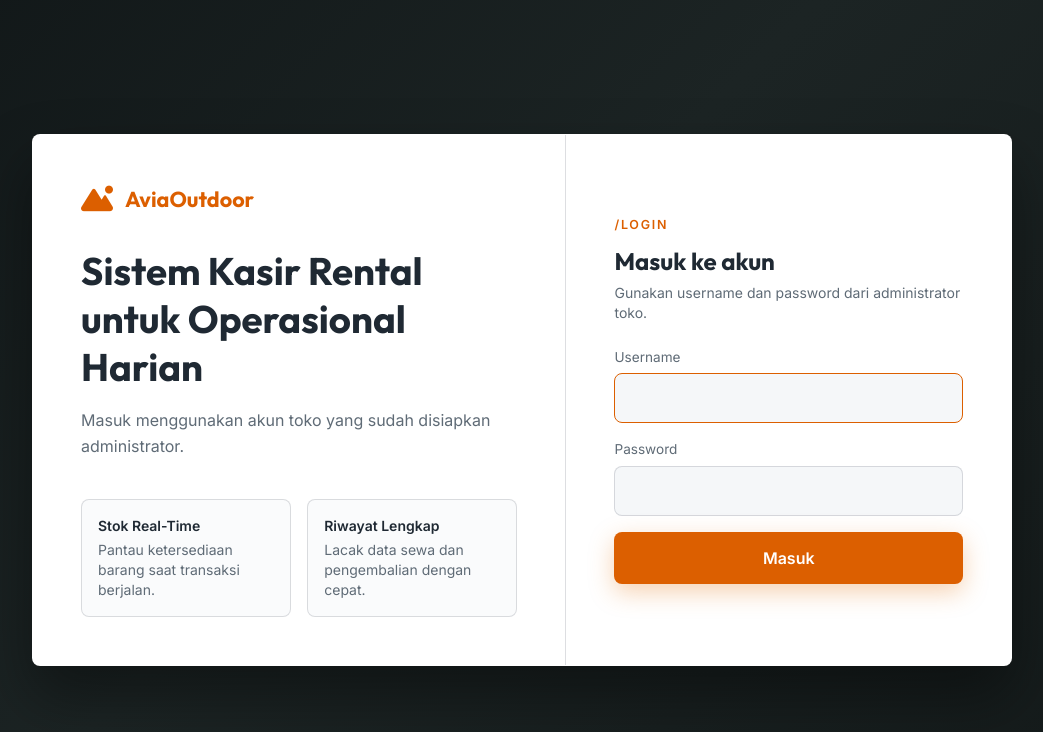
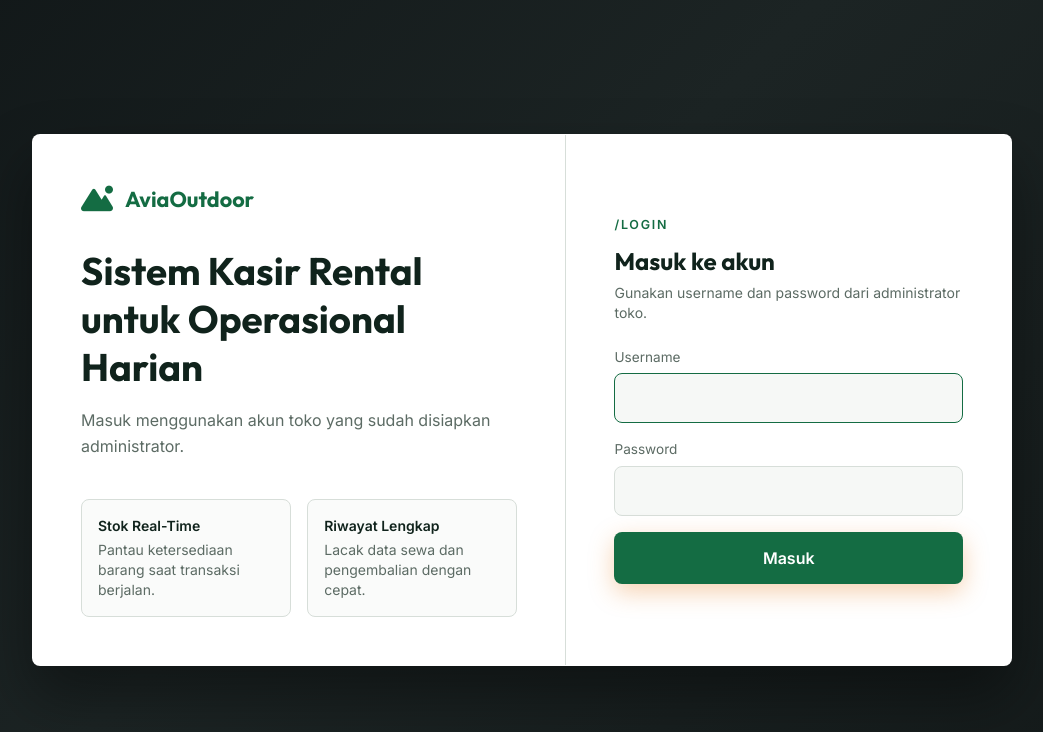
Before and after one commit to PaneramA/kasir-avia-outdoor, a React (Vite) app in the folder apps/web/: page /login in a window 1280 px wide. Shown: the top 732 px of the page, without its empty margins (118-1161 px from the left). Built offline with nearby package versions, Linux system fonts and the light colour scheme; no server answers.

Commit message:
style: establish green theme foundation

```diff
--- a/apps/web/src/components/Sidebar.jsx
+++ b/apps/web/src/components/Sidebar.jsx
@@ -124,7 +124,7 @@ const Sidebar = ({ currentUser, subscriptionSummary, onLogout, isMobileOpen, onC
                             title={displayName}
                         >
                             <div className="flex min-w-0 items-center gap-3">
-                                <img className="h-9 w-9 rounded-full border border-accent object-cover" src={`https://ui-avatars.com/api/?name=${encodeURIComponent(displayName)}&background=E67E22&color=fff`} alt="User" />
+                                <img className="h-9 w-9 rounded-full border border-accent object-cover" src={`https://ui-avatars.com/api/?name=${encodeURIComponent(displayName)}&background=146c43&color=fff`} alt="User" />
                                 <div className={`flex min-w-0 flex-col ${labelVisibilityClass}`}>
                                     <span className="line-clamp-1 text-[0.9rem] font-semibold text-text-main">{displayName}</span>
                                     <span className="text-[0.75rem] capitalize text-text-muted">{displayRole}</span>
--- a/apps/web/src/index.css
+++ b/apps/web/src/index.css
@@ -5,17 +5,17 @@
   :root,
   [data-theme="light"] {
     --primary: #ffffff;
-    --secondary: #f7f9fa;
-    --accent: #dc5f00;
-    --accent-hover: #b84d00;
-    --text-main: #1f2933;
-    --text-muted: #5f6b76;
-    --bg-main: #f5f7f9;
+    --secondary: #f6f8f6;
+    --accent: #146c43;
+    --accent-hover: #0f5132;
+    --text-main: #10231c;
+    --text-muted: #5c6b64;
+    --bg-main: #f6f8f6;
     --sidebar-bg: #ffffff;
     --card-bg: #ffffff;
-    --surface-hover: #eef2f5;
-    --border: rgba(15, 23, 42, 0.14);
-    --radius: 12px;
+    --surface-hover: #eef5f1;
+    --border: #d7ded9;
+    --radius: 6px;
     --transition: all 0.3s cubic-bezier(0.4, 0, 0.2, 1);
   }
 
@@ -23,15 +23,15 @@
   [data-theme="dark"] {
     --primary: #2d3a3a;
     --secondary: #1e2727;
-    --accent: #dc5f00;
-    --accent-hover: #b84d00;
+    --accent: #5fd08a;
+    --accent-hover: #7ae0a1;
     --text-main: #f2f4f3;
     --text-muted: #a0a5a3;
     --bg-main: #141a1a;
     --sidebar-bg: #1a2222;
     --card-bg: #1d2626;
-    --surface-hover: #243030;
-    --border: rgba(255, 255, 255, 0.12);
+    --surface-hover: #20382e;
+    --border: rgba(184, 210, 197, 0.22);
   }
 
   body {
```
Also changed, not shown: 1 other file (tests, documents, lock files or other folders).
